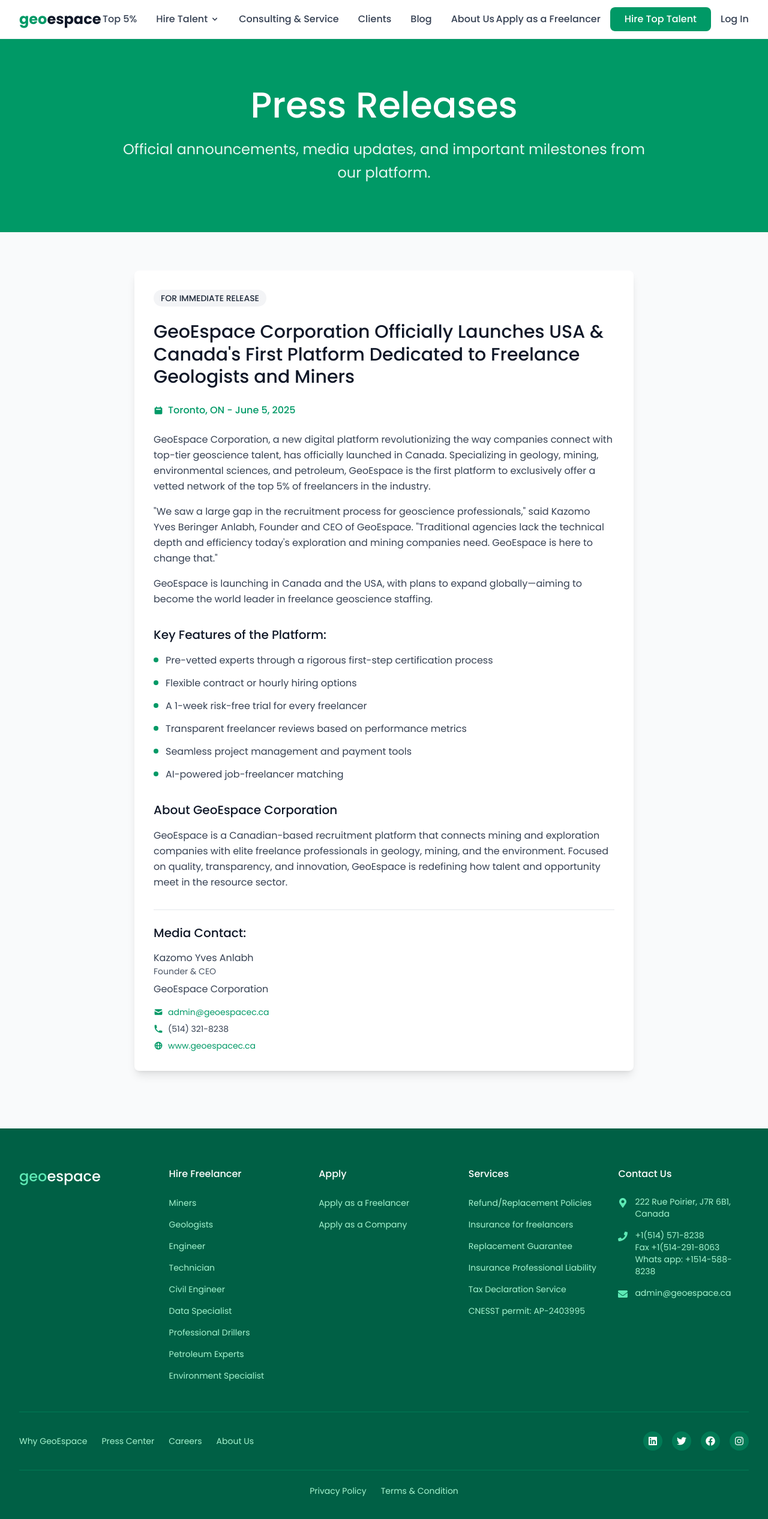
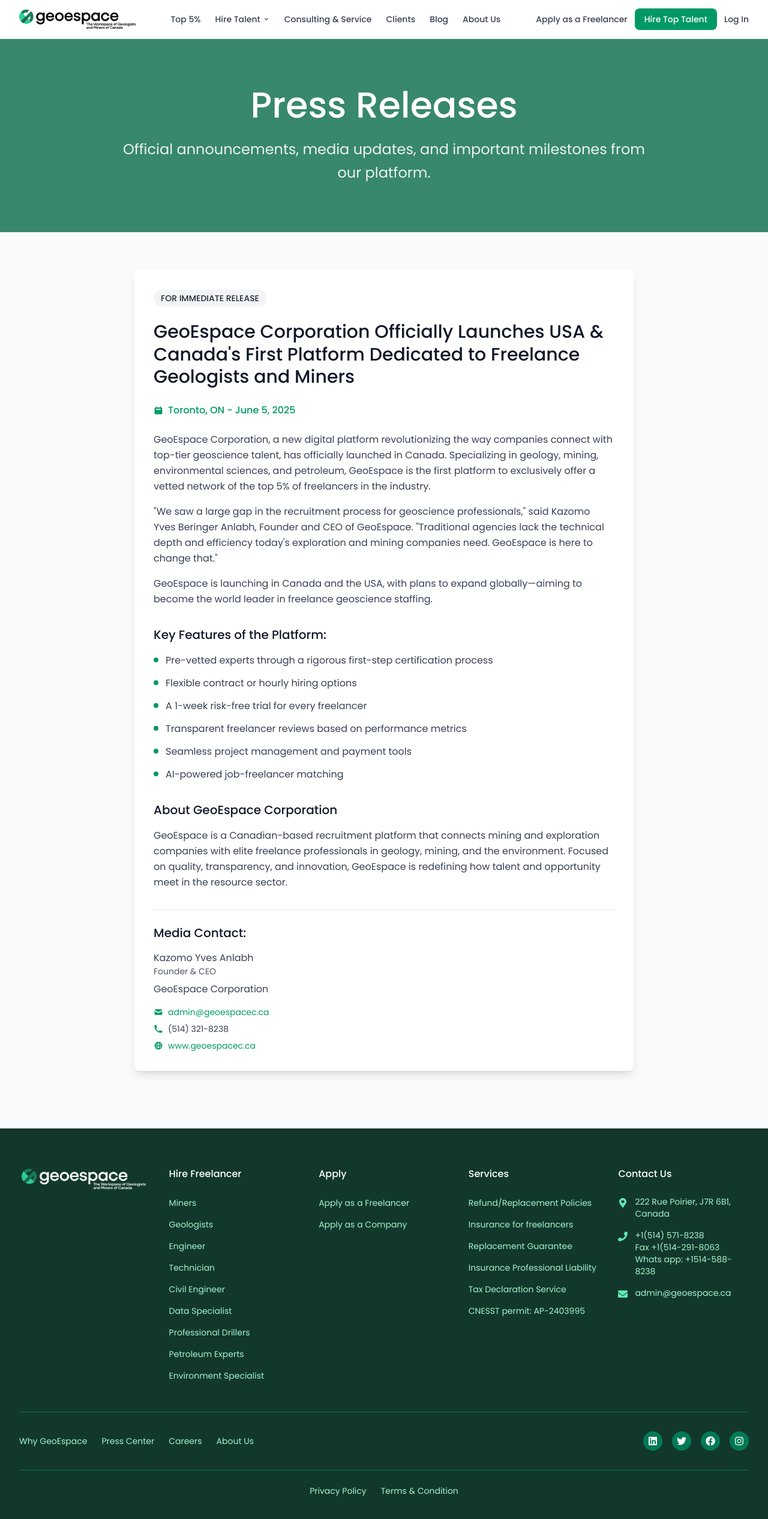
Before and after one commit to dev-sajib/geospace-static, a React (Vite) app: page /press-releases in a window 1280 px wide. Shown: the top 2532 px of the page at 60% size. Built offline with nearby package versions, Linux system fonts and the light colour scheme.

Commit message:
Chore: logo and colors updated

```diff
--- a/src/components/Footer.jsx
+++ b/src/components/Footer.jsx
@@ -11,13 +11,17 @@
 
 const Footer = () => {
   return (
-    <footer className="bg-emerald-800 text-white">
+    <footer className="bg-[#12382c] text-white">
       <div className="max-w-7xl mx-auto px-4 sm:px-6 lg:px-8 py-12 sm:py-16">
         <div className="grid grid-cols-1 sm:grid-cols-2 lg:grid-cols-5 gap-6 sm:gap-8">
           <div className="col-span-1 sm:col-span-2 lg:col-span-1">
-            <h3 className="text-xl sm:text-2xl font-bold text-white mb-4 sm:mb-6">
-              <span className="text-emerald-300">geo</span>espace
-            </h3>
+            <Link to="/" className="inline-block mb-4 sm:mb-6">
+              <img
+                src="/images/footer-logo.png"
+                alt="GeoEspace"
+                className="h-10 w-auto"
+              />
+            </Link>
           </div>
 
           <div className="col-span-1">
--- a/src/components/Header.jsx
+++ b/src/components/Header.jsx
@@ -13,27 +13,30 @@
       <div className="max-w-7xl mx-auto px-4 sm:px-6 lg:px-8">
         <div className="flex justify-between items-center h-16">
           <div className="flex-shrink-0">
-            <Link to="/" className="text-2xl font-bold text-emerald-600">
-              <span className="text-emerald-600">geo</span>
-              <span className="text-gray-900">espace</span>
+            <Link to="/" className="flex items-center">
+              <img
+                src="/images/logo.png"
+                alt="GeoEspace"
+                className="h-8 w-auto"
+              />
             </Link>
           </div>
 
-          <nav className="hidden lg:flex space-x-8">
+          <nav className="hidden lg:flex items-center space-x-6">
             <Link
               to="/top-5"
-              className="text-gray-700 hover:text-emerald-600 font-medium transition-colors duration-200"
+              className="text-gray-700 hover:text-emerald-600 font-medium transition-colors duration-200 whitespace-nowrap text-sm"
             >
               Top 5%
             </Link>
             <div className="relative group">
               <a
                 href="#"
-                className="text-gray-700 hover:text-emerald-600 font-medium flex items-center transition-colors duration-200"
+                className="text-gray-700 hover:text-emerald-600 font-medium flex items-center transition-colors duration-200 whitespace-nowrap text-sm"
               >
                 Hire Talent
                 <svg
-                  className="w-4 h-4 ml-1 transition-transform duration-200 group-hover:rotate-180"
+                  className="w-3 h-3 ml-1 transition-transform duration-200 group-hover:rotate-180"
                   fill="currentColor"
                   viewBox="0 0 20 20"
                 >
@@ -47,41 +50,41 @@
             </div>
             <Link
               to="/consulting-services"
-              className="text-gray-700 hover:text-emerald-600 font-medium transition-colors duration-200"
+              className="text-gray-700 hover:text-emerald-600 font-medium transition-colors duration-200 whitespace-nowrap text-sm"
             >
               Consulting & Service
             </Link>
             <Link
               to="/clients"
-              className="text-gray-700 hover:text-emerald-600 font-medium transition-colors duration-200"
+              className="text-gray-700 hover:text-emerald-600 font-medium transition-colors duration-200 whitespace-nowrap text-sm"
             >
               Clients
             </Link>
             <a
               href="#"
-              className="text-gray-700 hover:text-emerald-600 font-medium transition-colors duration-200"
+              className="text-gray-700 hover:text-emerald-600 font-medium transition-colors duration-200 whitespace-nowrap text-sm"
             >
               Blog
             </a>
             <Link
               to="/about"
-              className="text-gray-700 hover:text-emerald-600 font-medium transition-colors duration-200"
+              className="text-gray-700 hover:text-emerald-600 font-medium transition-colors duration-200 whitespace-nowrap text-sm"
             >
               About Us
             </Link>
           </nav>
 
-          <div className="hidden lg:flex items-center space-x-4">
+          <div className="hidden lg:flex items-center space-x-3">
             <a
               href="#"
-              className="text-gray-700 hover:text-emerald-600 font-medium transition-colors duration-200"
+              className="text-gray-700 hover:text-emerald-600 font-medium transition-colors duration-200 whitespace-nowrap text-sm"
             >
               Apply as a Freelancer
             </a>
-            <button className="bg-emerald-600 text-white px-6 py-2 rounded-lg font-medium hover:bg-emerald-700 transition-colors duration-200 transform hover:scale-105">
+            <button className="bg-emerald-600 text-white px-4 py-2 rounded-lg font-medium hover:bg-emerald-700 transition-colors duration-200 whitespace-nowrap text-sm">
               Hire Top Talent
             </button>
-            <button className="text-gray-700 hover:text-emerald-600 font-medium transition-colors duration-200">
+            <button className="text-gray-700 hover:text-emerald-600 font-medium transition-colors duration-200 whitespace-nowrap text-sm">
               Log In
             </button>
           </div>
--- a/src/components/PageHero.jsx
+++ b/src/components/PageHero.jsx
@@ -1,6 +1,6 @@
-const PageHero = ({ title, description, bgColor = "bg-emerald-600" }) => {
+const PageHero = ({ title, description }) => {
   return (
-    <section className={`${bgColor} py-12 sm:py-16 lg:py-20`}>
+    <section className={`bg-[#38886b] py-12 sm:py-16 lg:py-20`}>
       <div className="max-w-7xl mx-auto px-4 sm:px-6 lg:px-8 text-center">
         <h1 className="text-3xl sm:text-4xl md:text-5xl lg:text-6xl font-bold text-white mb-3 sm:mb-4 lg:mb-6">
           {title}
--- a/src/pages/Top5Page.jsx
+++ b/src/pages/Top5Page.jsx
@@ -111,7 +111,7 @@
 
   return (
     <div className="min-h-screen">
-      <section className="bg-emerald-600 py-16 sm:py-20 lg:py-24">
+      <section className="bg-[#38886b] py-16 sm:py-20 lg:py-24">
         <div className="max-w-7xl mx-auto px-4 sm:px-6 lg:px-8 text-center">
           <h1 className="text-4xl sm:text-5xl lg:text-6xl font-bold text-white mb-6 sm:mb-8">
             Why 5%
```
Also changed, not shown: public/images/footer-logo.png (added), public/images/logo.png (added).
